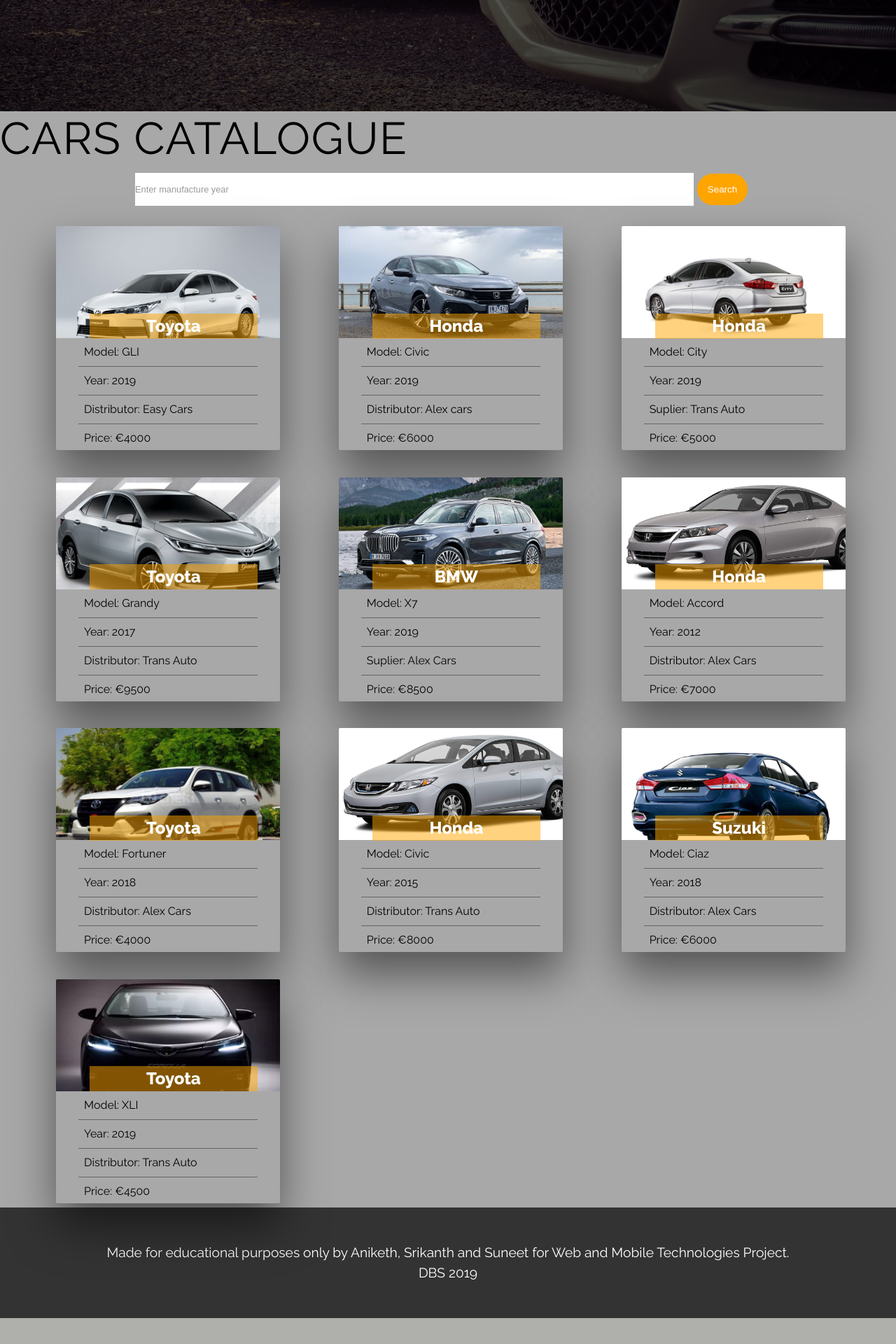
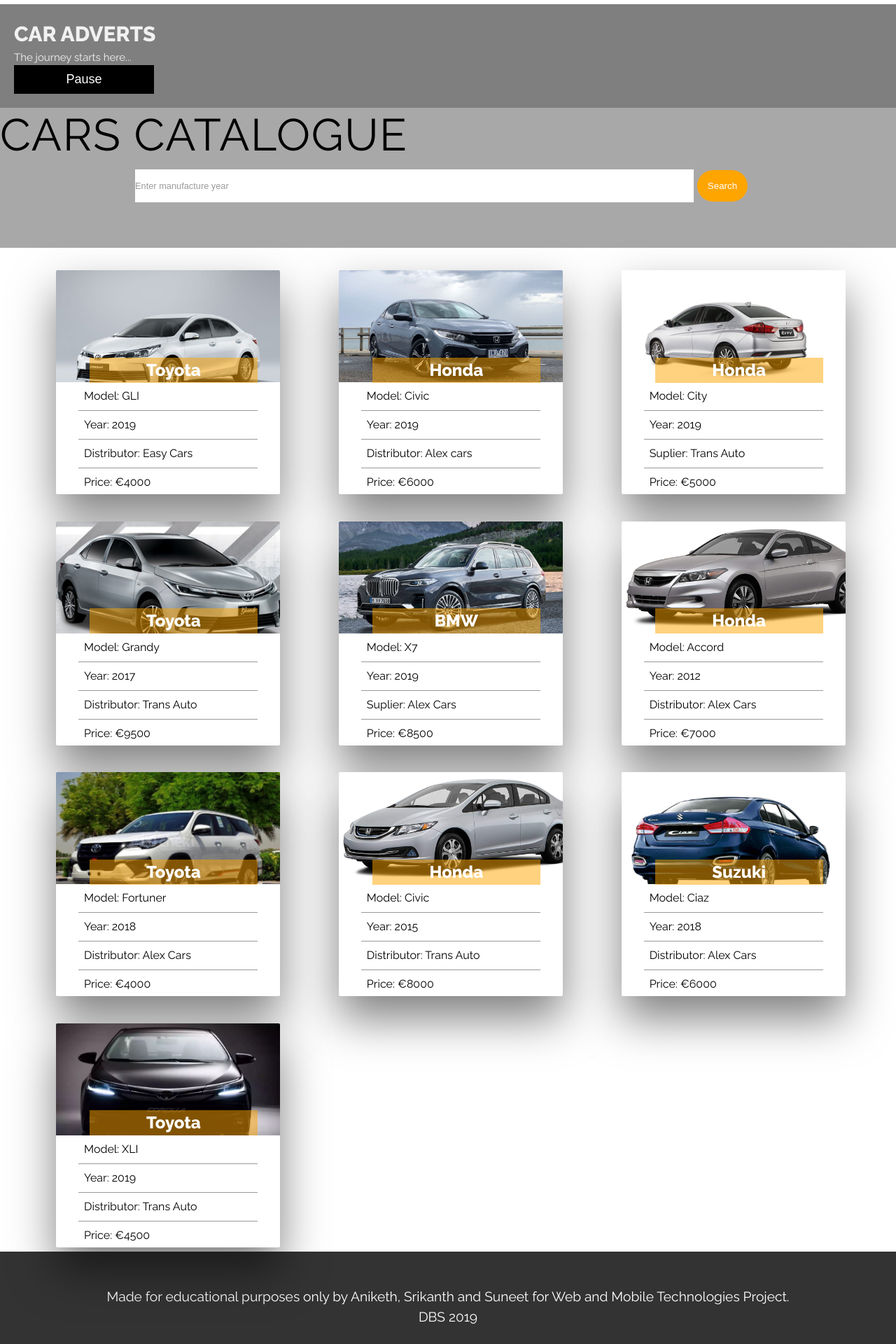
Before and after one commit to srikanthshileshpasam/caradvertsweb, a PHP site: page / in a window 1280 px wide. Shown: the part 641-2561 px from the top of the page at 70% size. Before the commit the page ends 2524 px from the top, so only its background shows below. Run offline with PHP 8.4, Linux system fonts and the light colour scheme.

Commit message:
video bg

```diff
--- a/Resources/css/style.css
+++ b/Resources/css/style.css
@@ -10,6 +10,10 @@ body {
   font-size: 15px;
   line-height: 1.5;
   overflow-x: hidden;}
+
+section {
+  min-height: 200px;
+}
 
   @keyframes moveinright {
     0% {
@@ -39,6 +43,12 @@ body {
   animation-timing-function: ease-out;
 }
 
+nav {
+  background-color: grey;
+  position: fixed;
+  width: 100%;
+}
+
 .logo {
   animation: moveinleft;
   animation-duration: 1s;
@@ -46,17 +56,19 @@ body {
   height: 100px;
   width: auto;
   float: left;
-  margin-top: 20px;
   margin-left: 20px}
 
 .nav-options {
   float: right;
   list-style: none;
-  margin: 20px 20px;}
+  padding-right: 1%;
+  margin-top: 3%;
+  margin-left: 50%;}
 
 .nav-options li {
+  position: relative;
   display: inline-block;
-  margin-left: 50px;}
+  margin-left: 30px;}
 
 .nav-options li a:link, .nav-options li a:visited {
   padding: 8px 0;
@@ -72,16 +84,16 @@ body {
   border-bottom: 2px solid #e67e22;
   }
 
-.hero {
+/* .hero {
   color: white;
   background-image: linear-gradient(rgba(0, 0, 0, 0.5), rgba(0, 0, 0, 0.7)), url(img/background.jpg);
   background-size: cover;
   background-position: center;
   height: 100vh;
   background-attachment: fixed;
-  position: relative;}
+  position: relative;} */
 
-.hero-text {
+/* .hero-text {
   color: white;
   margin-bottom: 10px;
   position: absolute;
@@ -89,7 +101,40 @@ body {
   font-size: 35px;
   top: 50%;
   left: 35%;
-  transform: translate(-50%, -50%);}
+  transform: translate(-50%, -50%);} */
+
+  #myVideo {
+  right: 0;
+  bottom: 0;
+  min-width: 100%;
+  min-height: 100%;
+}
+
+/* Add some content at the bottom of the video/page */
+.content {
+  /* position:fixed; */
+  bottom: 0;
+  background: rgba(0, 0, 0, 0.5);
+  color: #f1f1f1;
+  width: 100%;
+  padding: 20px;
+}
+
+/* Style the button used to pause/play the video */
+#myBtn {
+  width: 200px;
+  font-size: 18px;
+  padding: 10px;
+  border: none;
+  background: #000;
+  color: #fff;
+  cursor: pointer;
+}
+
+#myBtn:hover {
+  background: #ddd;
+  color: black;
+}
 
 .cars-inventory {
   background-color: #a8a8a8;
--- a/index.html
+++ b/index.html
@@ -25,10 +25,18 @@
 		 <img src="Resources/css/img/logo.png" alt="Car Adverts logo" class="logo">
 	</div>
 </nav>
-		<div class="hero-text">
-			 <h1>CAR ADVERTS</h1>
-			 <h2>Community Car Resale Service</h2>
-		</div>
+<!-- The video -->
+<video autoplay muted loop id="myVideo">
+<source src="Resources/css/videos/background.mp4" type="video/mp4">
+</video>
+
+<!-- Optional: some overlay text to describe the video -->
+<div class="content">
+<h1>CAR ADVERTS</h1>
+<p>The journey starts here...</p>
+<!-- Use a button to pause/play the video with JavaScript -->
+<button id="myBtn" onclick="myFunction()">Pause</button>
+</div>
 	</header>
 
 
@@ -43,9 +51,9 @@
 			 	<button type='submit' class="btn">Search</button>
 			</form>
 		</div>
-	</section>
+</section>
 
-	<section class="cars-inventory">
+<section>
 		<div class="car" id='car-1'>
 			<div class="display display-front">
 				<div class="car-picture car-picture-1"></div>
@@ -267,22 +275,6 @@
 	</section>
 
 
-	<!-- <div class="pop-info" id="pop-info">
-		<div class="pop-info-content">
-			<h2>Vehicle Details</h2>
-			<img height="200" width="250" class="pop-info-img" id='car_3'/>
-			<img height="200" width="250" class="pop-info-img" id='car_2'/>
-			<img height="200" width="250" class="pop-info-img" id='car_1'/>
-			<h1 class="pop-info-details" id='car_company'>Manufacturer</h1>
-			<h1 class="pop-info-details" id="car_model">Model</h1>
-			<h1 class="pop-info-details" id="car_year">Year</h1>
-			<h1 class="pop-info-details" id="car_suplier">Distributor</h1>
-			<h1 class="pop-info-details" id="car_price">Price</h1>
-			<a href="#cars-inventory" class="btn btn-on btn-back">Return</a>
-			<a href="#pop-info_form" class="btn btn-on pop-info_btn" id="feature-btn-guid">Book Now</a>
-		</div>
-	</div> -->
-
 	<div class="pop-info" id="pop-info_form">
 		<div class="pop-info-content">
 			<h2>Contact Us Form</h2>
--- a/js/script.js
+++ b/js/script.js
@@ -1,3 +1,20 @@
+// Get the video
+var video = document.getElementById("myVideo");
+
+// Get the button
+var btn = document.getElementById("myBtn");
+
+// Pause and play the video, and change the button text
+function myFunction() {
+  if (video.paused) {
+    video.play();
+    btn.innerHTML = "Pause";
+  } else {
+    video.pause();
+    btn.innerHTML = "Play";
+  }
+}
+
 
 var car_model;
 var car_year;
```
Also changed, not shown: info.html (+8 -8 lines), js/final.js (+8 -5 lines), Resources/img/cars/gli/gli_4.jpg (added), Resources/img/cars/gli/gli_5.png (added), Resources/img/cars/gli/gli_6.jpg (added), 9 other files.
